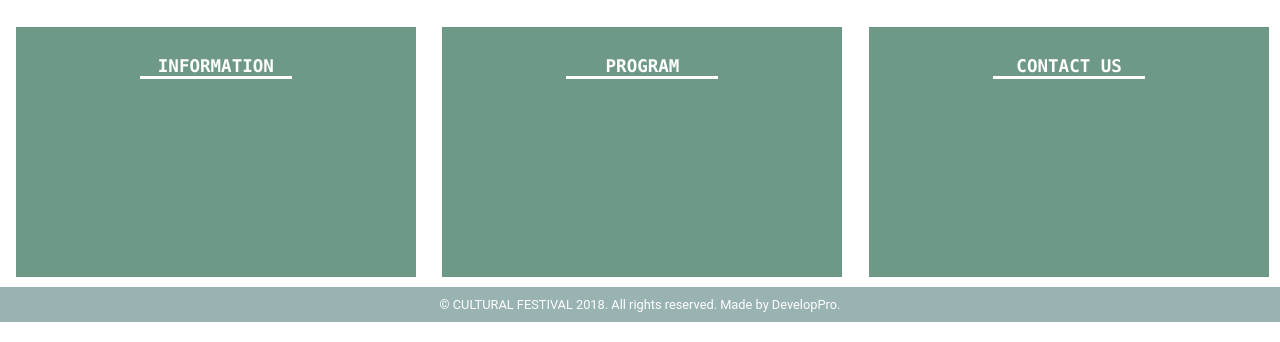
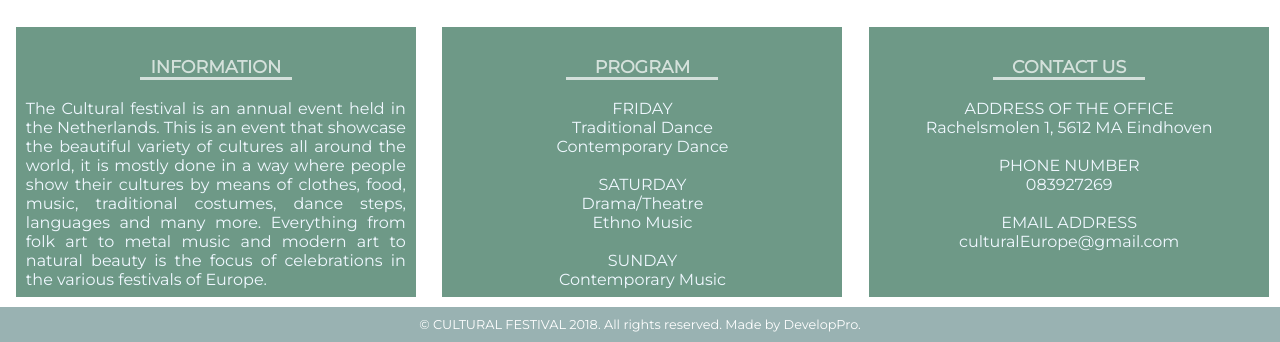
Before and after one commit to LaStefan/culturalfestivalproject, a PHP site: page /About.html in a window 1280 px wide; the page is wider, and only the part inside the window is pictured. Shown: the part 908-1250 px from the top of that part. Run offline with PHP 8.4, Linux system fonts and the light colour scheme; some libraries are stand-ins or nearby versions.

Commit message:
website information updated

```diff
--- a/Website/HTML/About.html
+++ b/Website/HTML/About.html
@@ -2,6 +2,7 @@
 <html>
 <head>
     <link rel="stylesheet" href="styles.css">
+    <link href="https://fonts.googleapis.com/css?family=Montserrat|Open+Sans" rel="stylesheet">
 
     <div id="TopBar">
        <div id="line1">
@@ -48,15 +49,29 @@
         <div id="Information">
         <div class="infoEvent">
  <figure>
-     <div id="textEvent"><h3>INFORMATION</h3>
-         </div>
- </figure>
- </div>
+     <div id="textEvent"><h3>INFORMATION</h3> </div>
+<br><div class="info">The Cultural festival is an annual event held in the Netherlands. This is an event that
+showcase the beautiful variety of cultures all around the world, it is mostly done in a way
+where people show their cultures by means of clothes, food, music, traditional costumes,
+dance steps, languages and many more. Everything from folk art to metal music and modern art to natural beauty is the focus of celebrations in the various festivals of Europe.</div>
+
+ </figure></div>
+
 
  <div class="infoEvent">
  <figure>
      <div id="textEvent"><h3>PROGRAM</h3>
         </div>
+      <br><div class="program">
+     <p>FRIDAY</p>
+     <p>Traditional Dance </p>
+<p>Contemporary Dance</p><br>
+     <p>SATURDAY</p>
+<p>Drama/Theatre</p>
+<p>Ethno Music</p><br>
+     <p>SUNDAY</p>
+<p>Contemporary Music </p><br>
+     </div>
  </figure>
  </div>
 
@@ -64,6 +79,14 @@
  <figure>
      <div id="textEvent"><h3>CONTACT US</h3>
         </div>
+     <br><div class="contact">
+     <p>ADDRESS OF THE OFFICE</p>
+     <p>Rachelsmolen 1, 5612 MA Eindhoven</p><br>
+     <p>PHONE NUMBER
+     <p>083927269</p><br>
+     <p>EMAIL ADDRESS</p>
+     <p>culturalEurope@gmail.com</p>
+     </div>
 </figure>
         </div>
 
--- a/Website/HTML/Account.html
+++ b/Website/HTML/Account.html
@@ -2,7 +2,8 @@
 <html>
 <head>
     <link href='https://fonts.googleapis.com/css?family=Titillium+Web:400,300,600' rel='stylesheet' type='text/css'>
-  <link rel="stylesheet" href="https://cdnjs.cloudflare.com/ajax/libs/normalize/5.0.0/normalize.min.css">
+    <link rel="stylesheet" href="https://cdnjs.cloudflare.com/ajax/libs/normalize/5.0.0/normalize.min.css">
+    <link href="https://fonts.googleapis.com/css?family=Montserrat|Open+Sans" rel="stylesheet">
     <link rel="stylesheet" href="styles.css">
 
     <div id="TopBar">
--- a/Website/HTML/Index.html
+++ b/Website/HTML/Index.html
@@ -30,7 +30,7 @@
             var minutes = Math.floor((distance % (1000 * 60 * 60)) / (1000 * 60));
             var seconds = Math.floor((distance % (1000 * 60)) / 1000);
 
-            document.getElementById("launch").innerHTML = days + "d " + hours + "h " + minutes + "m " + seconds + "s ";
+            document.getElementById("launch").innerHTML = days + "DAYS " + hours + "HOURS " + minutes + "MINUTES " + seconds + "SECONDS ";
 
                 if(distance < 0) {
                     clearInterval(x);
--- a/Website/HTML/Tickets.html
+++ b/Website/HTML/Tickets.html
@@ -2,6 +2,7 @@
 <html>
 <head>
     <link rel="stylesheet" href="styles.css">
+    <link href="https://fonts.googleapis.com/css?family=Montserrat|Open+Sans" rel="stylesheet">
 
     <div id="TopBar">
        <div id="line1">
--- a/Website/HTML/styles.css
+++ b/Website/HTML/styles.css
@@ -167,17 +169,34 @@ button:hover{
   }
 
 #Information {
+    font-family: 'Open Sans', sans-serif;
+    font-family: 'Montserrat', sans-serif;
     width: 100%;
     display: flex;
     flex-direction: row;
     justify-content: space-around;
 }
+.info {
+    text-align: justify;
+    color:aliceblue;
+}
+
+.contact {
+    text-align: center;
+    color:aliceblue;
+}
+
+.program {
+    text-align: center;
+    color:aliceblue;
+}
+
 .infoEvent{
     width: 400px;
     float: left;
     margin: 10px;
     margin-left: 15px;
-    height: 250px;
+    height: 270px;
     display: block;
     background-color: #6e9987;
     padding: 10px;
@@ -189,9 +208,11 @@ button:hover{
     color: #fff;
     text-align: center;
     border-bottom-style:solid;
-    font-family: "Lucida Console";
+    color: rgba(255,255,255,0.7);
+    font-family: 'Open Sans', sans-serif;
+    font-family: 'Montserrat', sans-serif;
     font-size: 15px;
-    border-bottom-color: #fff;
+    border-bottom-color: rgba(255,255,255,0.7);
     margin-left: 30%;
     width: 40%;
 }
@@ -562,7 +596,8 @@ input:focus{
     background-color: #99B2B2;
     color: #fff;
     text-align: center;
-    font-family: 'Roboto', sans-serif;
+    font-family: 'Open Sans', sans-serif;
+    font-family: 'Montserrat', sans-serif;
     font-size: 80%;
     padding: 10px;
     position: relative;
```
Also changed, not shown: other parts of Website/HTML/styles.css (+23 -8 lines).
